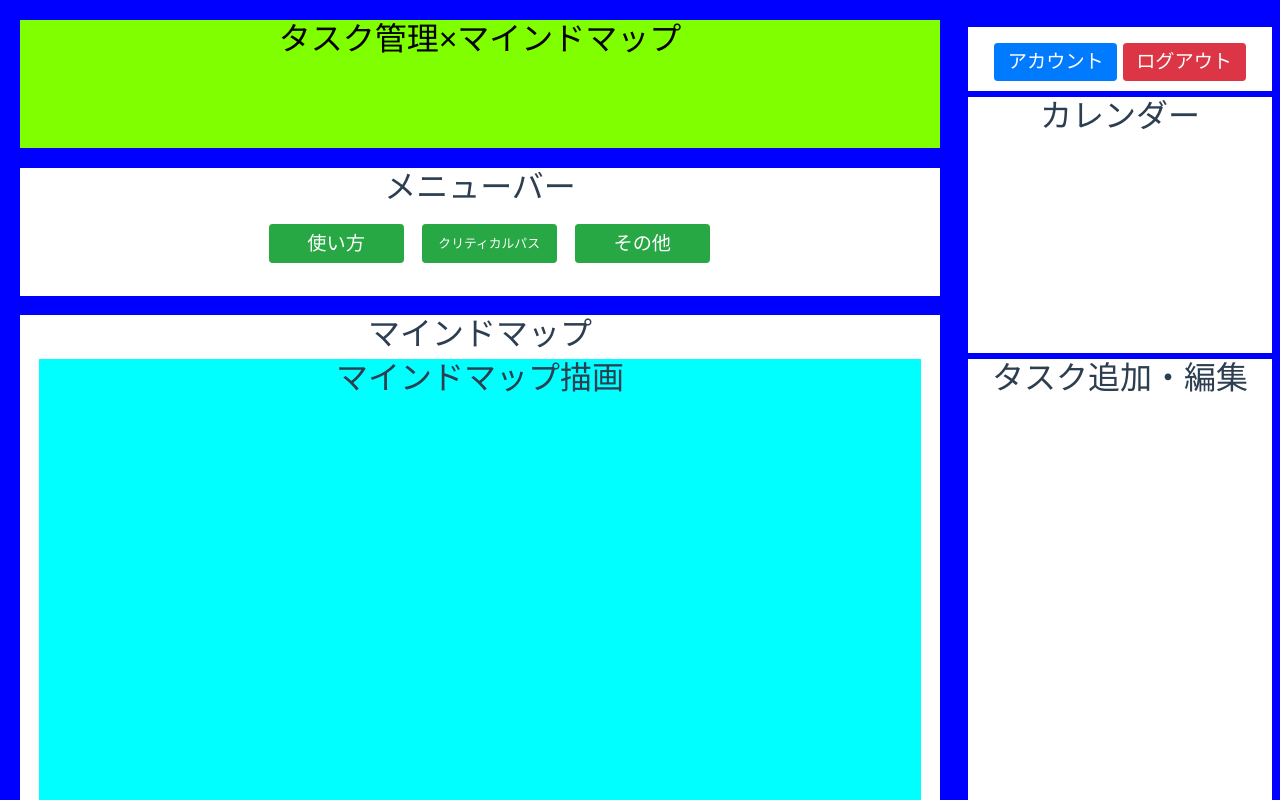
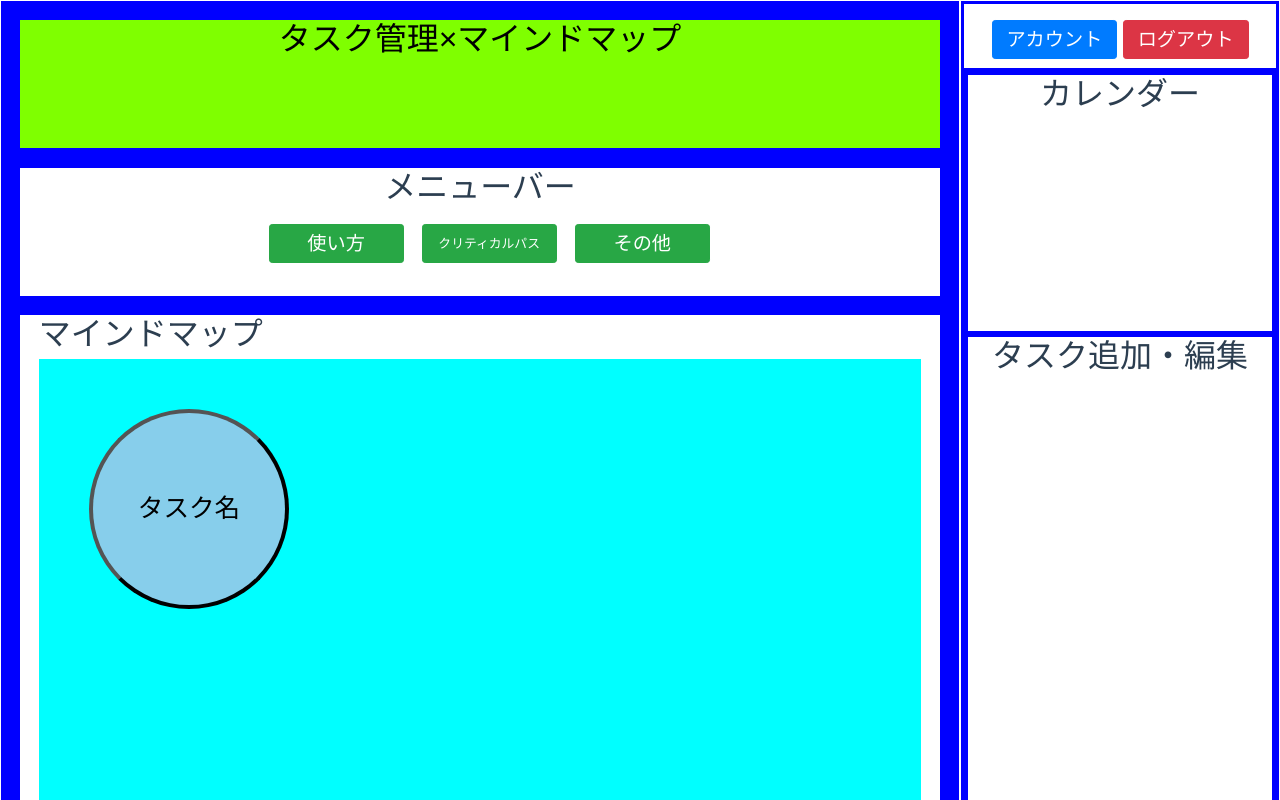
Before and after one commit to 029KIMBACKJIN/Mampuku, a Vue app in the folder mainMenu/frontend/: page / in a window 1280 px wide. Shown: the top 800 px of the page. Built offline with nearby package versions, Linux system fonts and the light colour scheme.

Commit message:
ドラッグと複製を可能にした
ドラッグは動作不安定（ドラッグ中はその要素を反応させないようにする必要があるかも）。複製の方は、コピーはできるものの、イベントがはがれてしまい、操作できない状況。

```diff
--- a/mainMenu/frontend/src/app.css
+++ b/mainMenu/frontend/src/app.css
@@ -17,6 +17,7 @@ html{
 .left{
     background-color: blue;
     display: inline-block;
+    float: left;   /*要素を左寄せにする*/
     width: 74.8%;
     margin: 0.1%;
 }
@@ -24,6 +25,7 @@ html{
 .right{
     background-color: blue;
     display: inline-block;
+    float:right;/*要素を右寄せにする*/
     width:24.8%;
     margin: 0.1%;
 }
--- a/mainMenu/frontend/src/components/left/css/MindMap.css
+++ b/mainMenu/frontend/src/components/left/css/MindMap.css
@@ -1,6 +1,5 @@
 .MindMap{
     background-color: white;
-    text-align: center;
     height: 80vw;
     margin:2%;
 }
--- a/mainMenu/frontend/src/components/left/css/MindMapDraw.css
+++ b/mainMenu/frontend/src/components/left/css/MindMapDraw.css
@@ -1,4 +1,16 @@
 .MindMapDraw{
     background-color: aqua;
     height: 75vw;
+    overflow-x: scroll;   /*横のスクロールバーを表示する*/
+    overflow-y: scroll;   /*縦のスクロールバーを表示する*/
 }
+
+#circle{
+    display: inline-block;
+    width: 100px;  /*幅*/
+    height: 100px;  /*高さ*/
+    border-radius: 50%;  /*角の丸み*/
+    background: skyblue;
+    text-align:center;
+    line-height: 80px;
+}
--- a/mainMenu/frontend/src/components/left/vue/MindMapDraw.vue
+++ b/mainMenu/frontend/src/components/left/vue/MindMapDraw.vue
@@ -1,18 +1,76 @@
 <template>
-    <div class = "MindMapDraw">
-        <h1>マインドマップ描画</h1>
+    <!--translateでドラッグ移動、scaleでサイズ変更がパラメータでできる
+        MindMapDraw内であればドラッグを有効にする。ドラッグ中に枠から出たら強制的にドラッグ解除
+    -->
+    <div class = "MindMapDraw"
+    v-on:mousemove="mouseDragging($event)"
+    v-on:mouseleave="mouseClickUp($event)"
+    v-on:mouseup="mouseClickUp($event)"
+    >
+        <!--タスクをダブルクリックしたときの処理ができるようにした-->
+        <button id = "circle"
+            v-bind:style="{
+                transform: `translate(${x}px, ${y}px) scale(${scX}, ${scY})`
+            }"
+            v-on:dblclick="mouseDoubleClick"
+            v-on:mousedown="mouseClickDown"
+            v-on:mouseup="mouseClickUp($event)">
+
+            {{ taskName }}
+        </button>
     </div>
 </template>
 
 <script>
+
+
+//タスクアイコンをクリックしたらmethodで呼び出す。
 export default{
-    name:"MindMapDraw",
-    props:{
+    name: "MindMapDraw",
+    props: {},
+    data: () => ({
+        nodeNumber:0,
+        scX:2,
+        scY:2,
+        x:100,
+        y:100,
+        width:100,
+        height:100,
+        taskName:"タスク名",
+        clicking:false,
+    }),
+    components: {
 
     },
-    data:()=>({
+    methods:{
+        mouseDoubleClick: function(){
+            this.taskName = "ダブルクリックした";
+            //要素を複製する処理(idを引数に入れる)
+            let circle = document.getElementById("circle");
+            //子要素も含めて複製する。
+            let clone_circle = circle.cloneNode(true);
 
-    })
+            //内容を編集したい場合は追記
+
+            //htmlに挿入
+            circle.after(clone_circle);
+        },
+        mouseClickUp:function(){
+            this.taskName = "離した";
+            this.clicking = false;
+        },
+        mouseClickDown:function(){
+            this.taskName = "押した";
+            this.clicking = true;
+        },
+        mouseDragging:function(e){
+            if(this.clicking){
+                this.taskName = "(X:" + e.offsetX + ", Y:" + e.offsetY + ")";
+                this.x = e.offsetX - this.width / 2;
+                this.y = e.offsetY - this.height / 2;
+            }
+        }
+    }
 }
 </script>
 
--- a/mainMenu/frontend/src/components/right/css/AccountSet.css
+++ b/mainMenu/frontend/src/components/right/css/AccountSet.css
@@ -1,6 +1,6 @@
 .AccountSet{
     background-color: white;
-    margin: 2%;
+    margin: 1%;
     height: 5vw;
     padding:5%;
     text-align: center;
```
